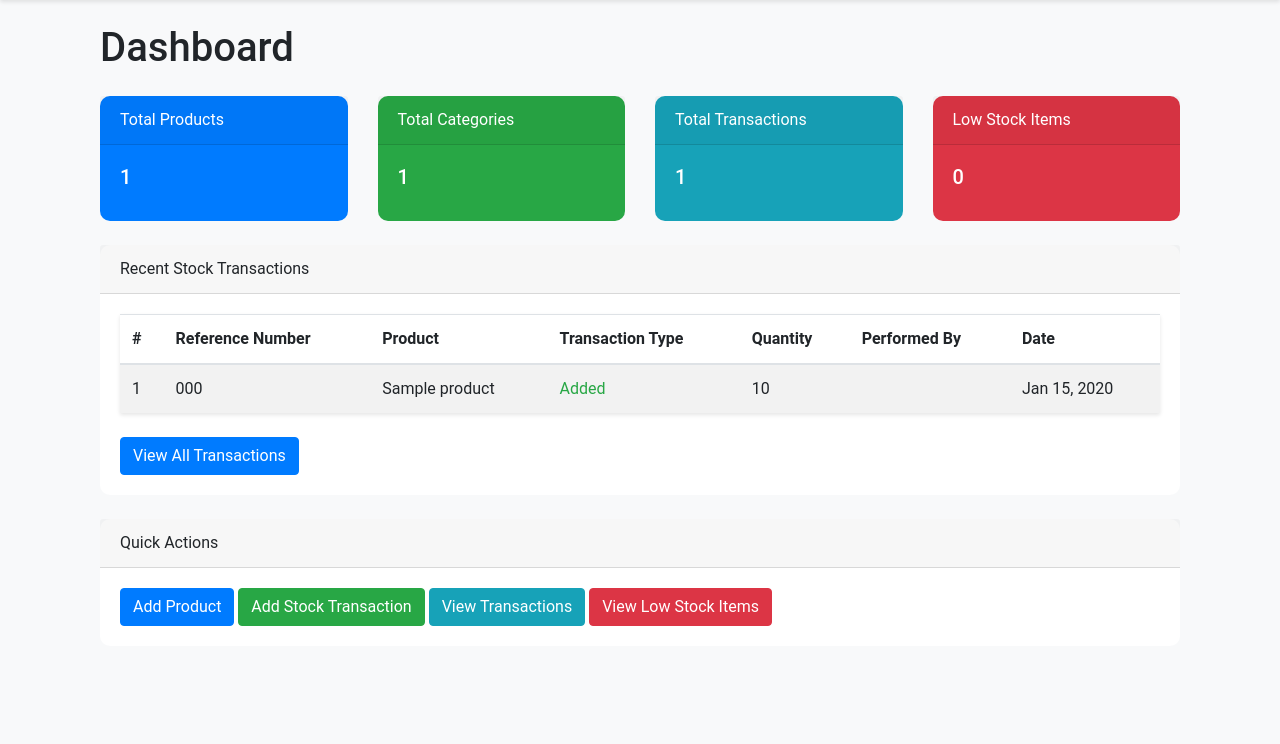
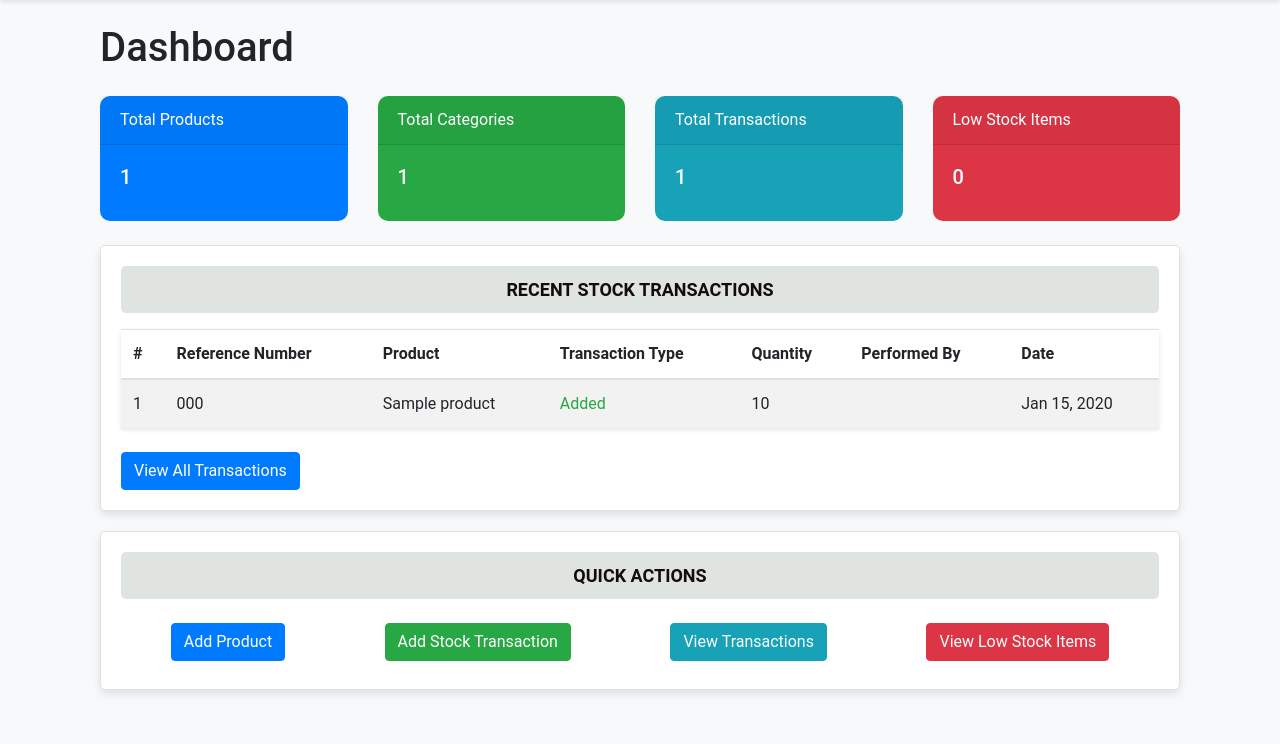
Before and after one commit to Kevin091295/inventory_management_sys, a Django app: page /index/ in a window 1280 px wide. Shown: the part 56-800 px from the top of the page. Run offline with Django 3.2, Linux system fonts and the light colour scheme; a user stored in the database is signed in; tables that the repository leaves empty hold one stand-in row (values such as "Sample post"); some libraries are stand-ins or nearby versions.

Commit message:
[updated] dashboard ui links and styling

```diff
--- a/templates/dashboard/index.html
+++ b/templates/dashboard/index.html
@@ -8,52 +8,54 @@
     <!-- Overview Cards -->
     <div class="row mb-4">
         <div class="col-md-3">
+            <a href="{% url 'dashboard-products' %}" class="text-white" style="text-decoration: none;">
                 <div class="card text-white bg-primary">
                     <div class="card-header">Total Products</div>
                     <div class="card-body">
                         <h5 class="card-title">{{ total_products }}</h5>
                     </div>
                 </div>
+            </a>
         </div>
         <div class="col-md-3">
+            <a href="{% url 'dashboard-categories' %}" class="text-white" style="text-decoration: none;">
                 <div class="card text-white bg-success">
                     <div class="card-header">Total Categories</div>
                     <div class="card-body">
                         <h5 class="card-title">{{ total_categories }}</h5>
                     </div>
                 </div>
+            </a>
         </div>
         <div class="col-md-3">
+            <a href="{% url 'dashboard-stock-transactions' %}" class="text-white" style="text-decoration: none;">
                 <div class="card text-white bg-info">
                     <div class="card-header">Total Transactions</div>
                     <div class="card-body">
                         <h5 class="card-title">{{ total_transactions }}</h5>
                     </div>
                 </div>
+            </a>
         </div>
         <div class="col-md-3">
+            <a href="{% url 'low-stock-items' %}" class="text-white" style="text-decoration: none;">
                 <div class="card text-white bg-danger">
                     <div class="card-header">Low Stock Items</div>
                     <div class="card-body">
                         <h5 class="card-title">{{ low_stock_items }}</h5>
                     </div>
                 </div>
+            </a>
         </div>
     </div>
 
-    <!-- Stock Level Chart -->
-    <!-- <div class="card mb-4">
-        <div class="card-header">Stock Levels</div>
-        <div class="card-body">
-            <canvas id="stockChart" height="100"></canvas>
+    <!-- Recent Stock Transactions -->
+<!-- Recent Stock Transactions -->
+<div style="padding: 20px; background-color: #ffffff; border: 1px solid #dee2e6; border-radius: 5px; margin-bottom: 20px; box-shadow: 0 4px 8px rgba(0, 0, 0, 0.1);">
+    <div style="background-color: #e0e4e1; color: #140b0b; padding: 10px 15px; border-radius: 5px; font-size: 18px; font-weight: bold; text-align: center; text-transform: uppercase;">
+        Recent Stock Transactions
     </div>
-    </div> -->
-
-    <!-- Recent Stock Transactions -->
-    <div class="card mb-4">
-        <div class="card-header">Recent Stock Transactions</div>
-        <div class="card-body">
-            <table class="table table-striped">
+    <table class="table table-striped mt-3">
         <thead>
             <tr>
                 <th>#</th>
@@ -87,42 +89,18 @@
     </table>
     <a href="{% url 'dashboard-stock-transactions' %}" class="btn btn-primary mt-2">View All Transactions</a>
 </div>
+
+<!-- Quick Actions -->
+<div style="padding: 20px; background-color: #ffffff; border: 1px solid #dee2e6; border-radius: 5px; margin-bottom: 20px; box-shadow: 0 4px 8px rgba(0, 0, 0, 0.1);">
+    <div style="background-color: #e0e4e1; color: #140b0b; padding: 10px 15px; border-radius: 5px; font-size: 18px; font-weight: bold; text-align: center; text-transform: uppercase;">
+        Quick Actions
+    </div>
+    <div class="d-flex flex-wrap justify-content-around mt-3">
+        <a href="{% url 'add-product' %}" class="btn btn-primary m-2">Add Product</a>
+        <a href="{% url 'add-stock-transaction' %}" class="btn btn-success m-2">Add Stock Transaction</a>
+        <a href="{% url 'dashboard-stock-transactions' %}" class="btn btn-info m-2">View Transactions</a>
+        <a href="{% url 'low-stock-items' %}" class="btn btn-danger m-2">View Low Stock Items</a>
+    </div>
 </div>
 
-    <!-- Quick Actions -->
-    <div class="card mb-4">
-        <div class="card-header">Quick Actions</div>
-        <div class="card-body">
-            <a href="{% url 'add-product' %}" class="btn btn-primary">Add Product</a>
-            <a href="{% url 'add-stock-transaction' %}" class="btn btn-success">Add Stock Transaction</a>
-            <a href="{% url 'dashboard-stock-transactions' %}" class="btn btn-info">View Transactions</a>
-            <a href="{% url 'low-stock-items' %}" class="btn btn-danger">View Low Stock Items</a>
-        </div>
-    </div>
-</div>
 {% endblock %}
-
-<script>
-    var ctx = document.getElementById('stockChart').getContext('2d');
-    var stockChart = new Chart(ctx, {
-        type: 'bar',
-        data: {
-            labels: {{ product_names|safe }},
-            datasets: [{
-                label: 'Stock Levels',
-                data: {{ product_stock_levels|safe }},
-                backgroundColor: {{ stock_colors|safe }}
-            }]
-        },
-        options: {
-            responsive: true,
-            scales: {
-                yAxes: [{
-                    ticks: {
-                        beginAtZero: true
-                    }
-                }]
-            }
-        }
-    });
-</script>
```
Lines whose indentation alone changed are shown as unchanged.
